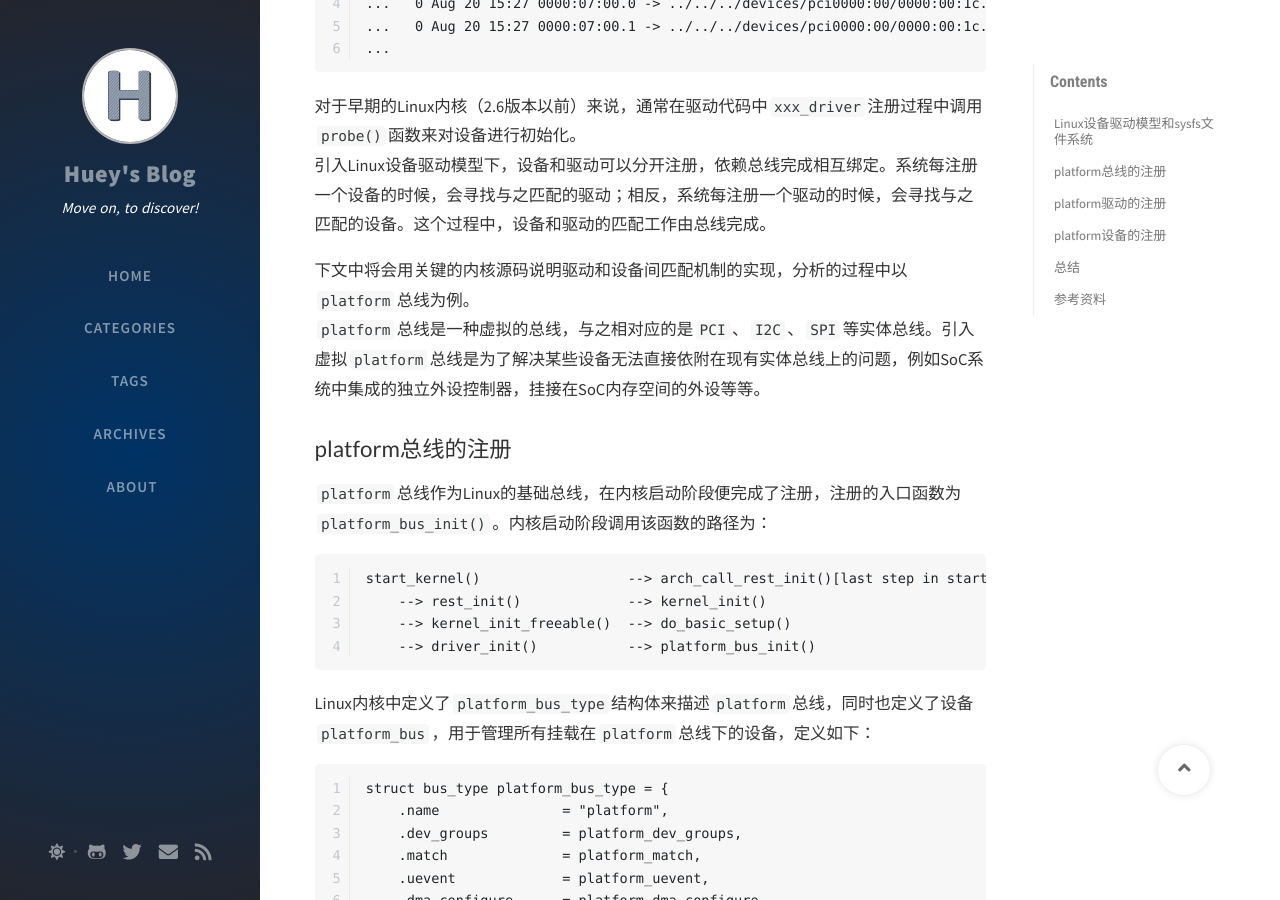
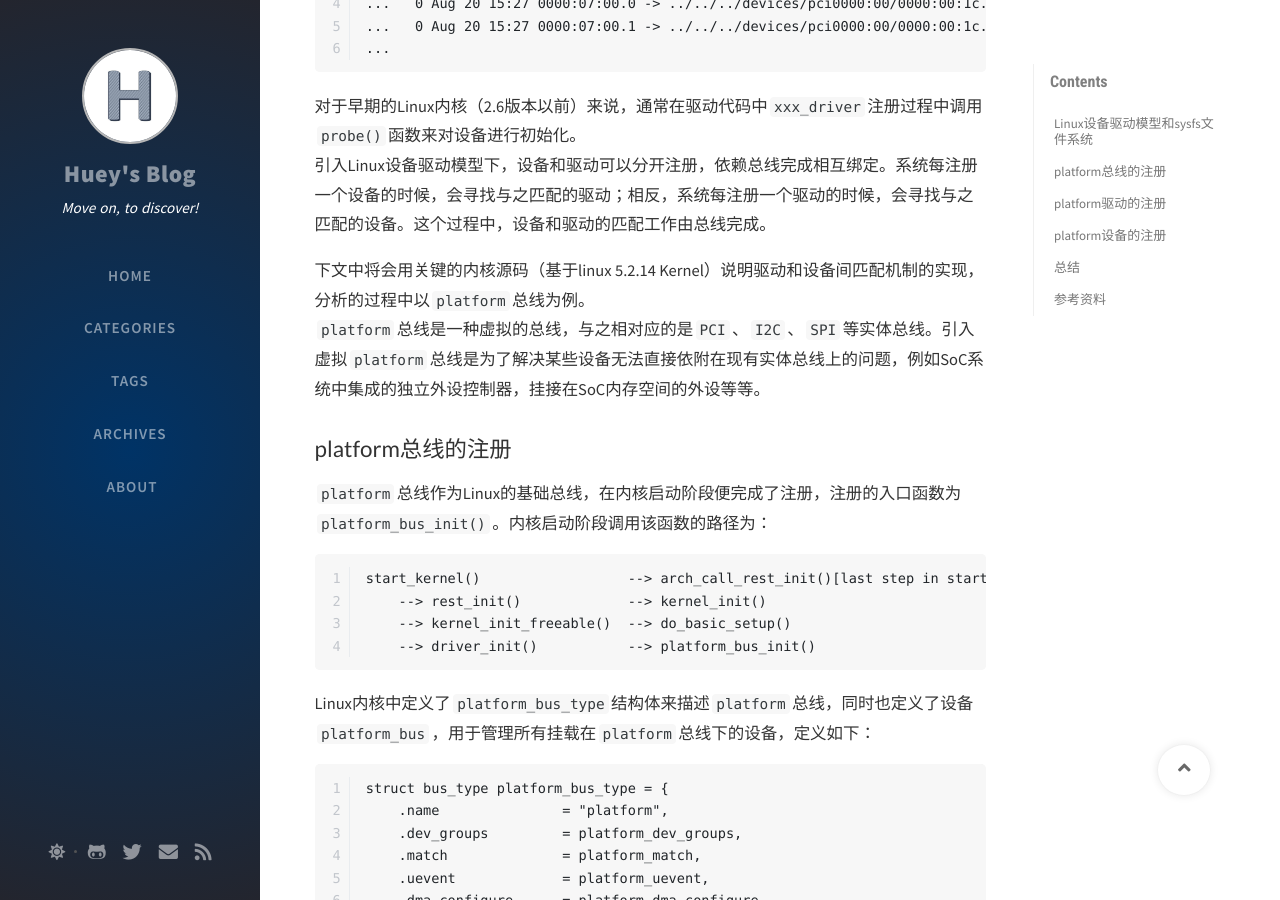
Before and after one commit to hughesxu/hughesxu.github.io, a Jekyll site: the page built from _posts/2020-08-01-Linux_device_and_driver_model.markdown, in a window 1280 px wide and 900 px high, scrolled down 1889 px. Built offline with Jekyll 4.4.1, drawn with Linux system fonts in a browser that asks for light colours; nearby versions of some CDN libraries; comment, search, counter and statistics services are not loaded.

Commit message:
_posts: update linux device and driver model

```diff
--- a/_posts/2020-08-01-Linux_device_and_driver_model.markdown
+++ b/_posts/2020-08-01-Linux_device_and_driver_model.markdown
@@ -68,7 +68,7 @@ total 0
 对于早期的Linux内核（2.6版本以前）来说，通常在驱动代码中`xxx_driver`注册过程中调用`probe()`函数来对设备进行初始化。
 引入Linux设备驱动模型下，设备和驱动可以分开注册，依赖总线完成相互绑定。系统每注册一个设备的时候，会寻找与之匹配的驱动；相反，系统每注册一个驱动的时候，会寻找与之匹配的设备。这个过程中，设备和驱动的匹配工作由总线完成。
 
-下文中将会用关键的内核源码说明驱动和设备间匹配机制的实现，分析的过程中以`platform`总线为例。
+下文中将会用关键的内核源码（基于linux 5.2.14 Kernel）说明驱动和设备间匹配机制的实现，分析的过程中以`platform`总线为例。
 `platform`总线是一种虚拟的总线，与之相对应的是`PCI`、`I2C`、`SPI`等实体总线。引入虚拟`platform`总线是为了解决某些设备无法直接依附在现有实体总线上的问题，例如SoC系统中集成的独立外设控制器，挂接在SoC内存空间的外设等等。
 
 
```
